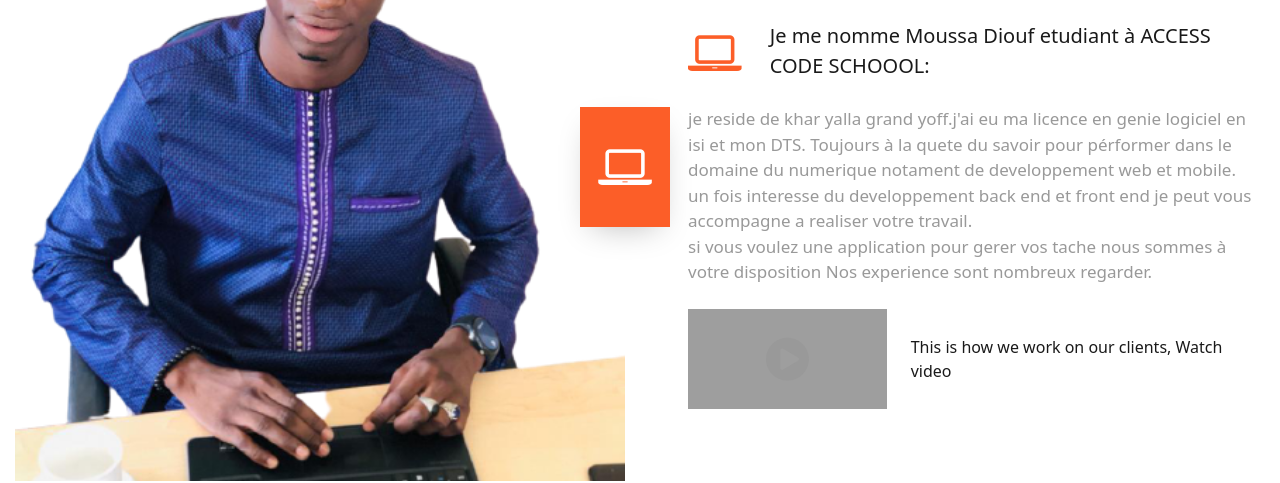
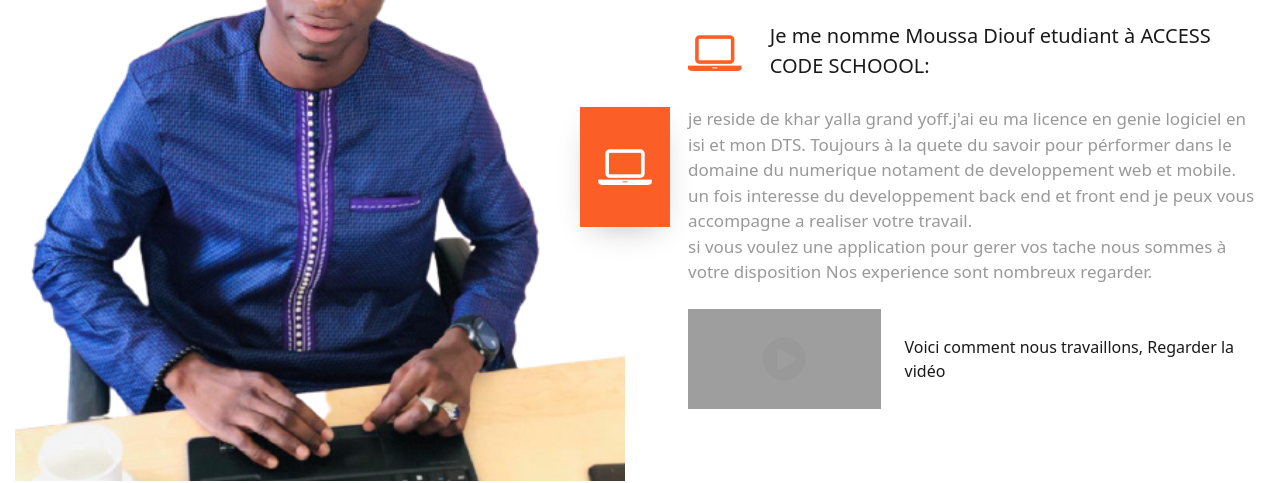
Before and after one commit to moussadiouf501/Portfolio, a plain HTML site: page index.html in a window 1280 px wide. Shown: the part 1470-1953 px from the top of the page. Drawn offline with nearby package versions, Linux system fonts and the light colour scheme; some packages are replaced by stand-ins of ours; no server answers; grey boxes are pictures that could not be loaded.

Commit message:
modification du text a propos

```diff
--- a/index.html
+++ b/index.html
@@ -174,7 +174,7 @@
 								Toujours à la quete du savoir pour pérformer dans le domaine
 								du numerique notament de developpement web et mobile. <br>
 
-								un fois interesse du developpement back end et front end je peut vous accompagne
+								un fois interesse du developpement back end et front end je peux vous accompagne
 								a realiser votre travail. <br>
 
 								si vous voulez une application pour gerer vos tache
@@ -185,7 +185,7 @@
 								<a target="_blank" href="https://studio.youtube.com/channel/UC_AP7qD9sAqV6GXRsMyX0Uw/videos/upload?filter=%5B%5D&sort=%7B%22columnType%22%3A%22date%22%2C%22sortOrder%22%3A%22DESCENDING%22%7D" class="video img d-flex align-items-center justify-content-center" style="background-image: url(images/img_2.JPG);">
 									<span class="fa fa-play-circle"></span>
 								</a>
-								<h4 class="ml-4">This is how we work on our clients, Watch video</h4>
+								<h4 class="ml-4">Voici comment nous travaillons, Regarder la vidéo</h4>
 							</div>
 						</div>
 					</div>
```
